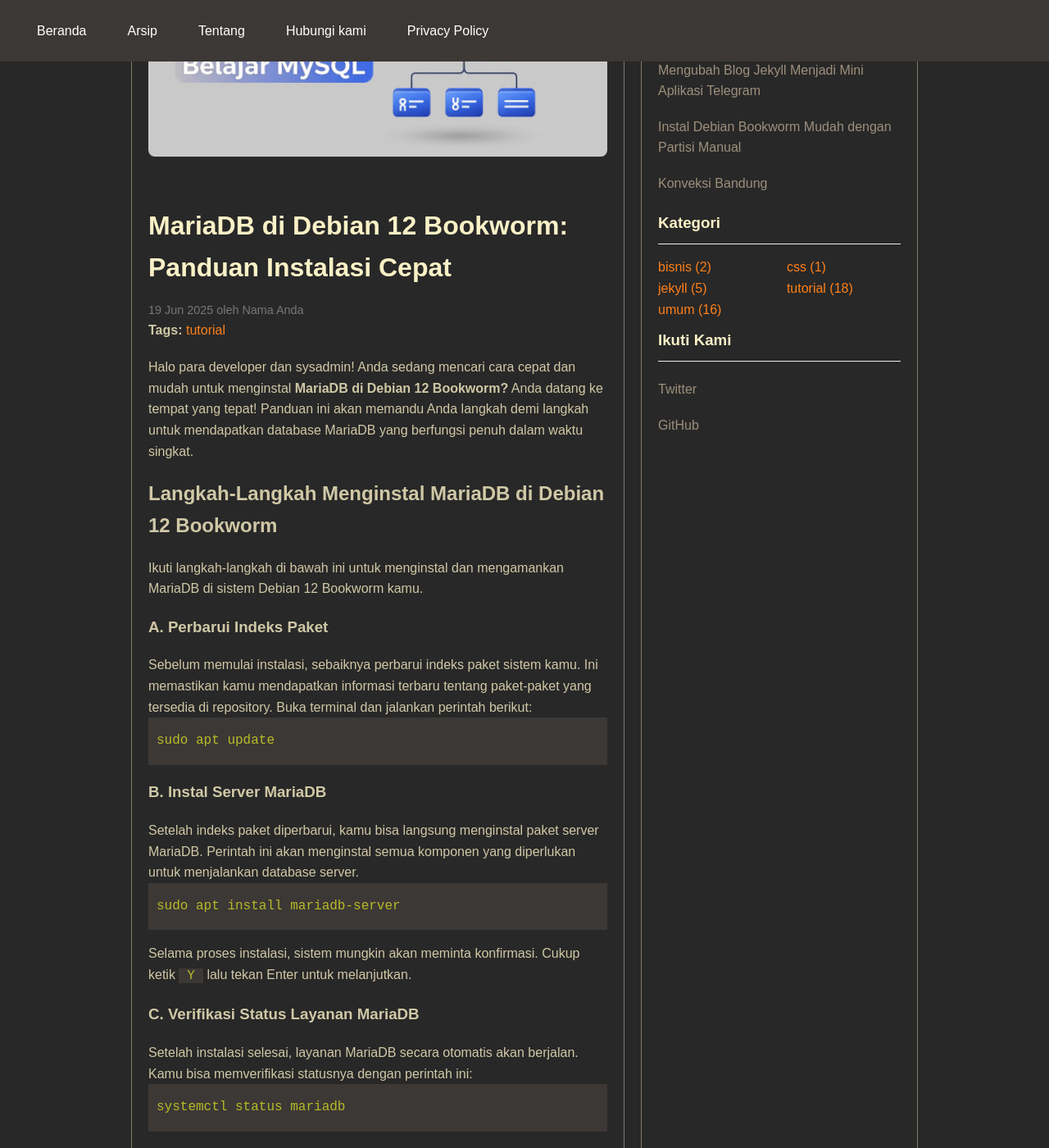
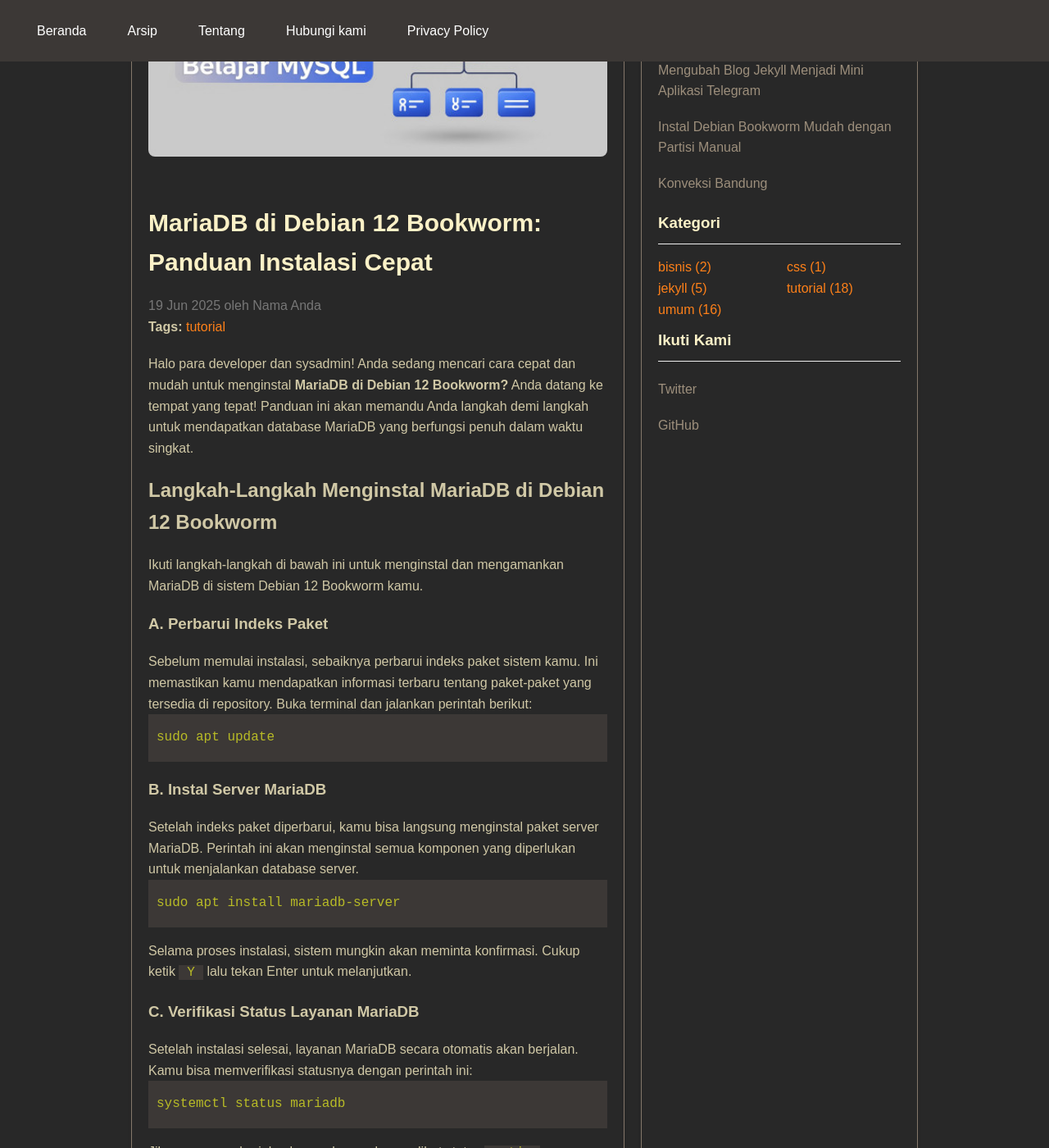
Before and after one commit to x-qmo/x-qmo.github.io, a Jekyll site: the page built from _posts/2025-06-19-mariadb-di-debian-12-bookworm-panduan-instalasi-cepat.md, in a window 1280 px wide and 1400 px high, scrolled down 374 px. Shown: the whole window at 82% size. Built offline with Jekyll 4.4.1, drawn with Linux system fonts in a browser that asks for light colours; comment, search, counter and statistics services are not loaded.

Commit message:
Update style.scss

```diff
--- a/assets/css/style.scss
+++ b/assets/css/style.scss
@@ -491,13 +491,13 @@
 }
 
 .post-title {
-  font-size: 2em;
+  font-size: 1.875rem;
   margin-bottom: 5px;
   color: $secondary-color;
 }
 
 .post-meta {
-  font-size: 0.9em;
+  font-size: 1rem;
   color: #777;
 }
 
@@ -516,7 +516,7 @@
   text-align: center;
   padding: 20px 0;
   margin-top: 40px;
-  font-size: 0.9em;
+  font-size: 0.875rem;
 }
 
 .site-footer a {
```
